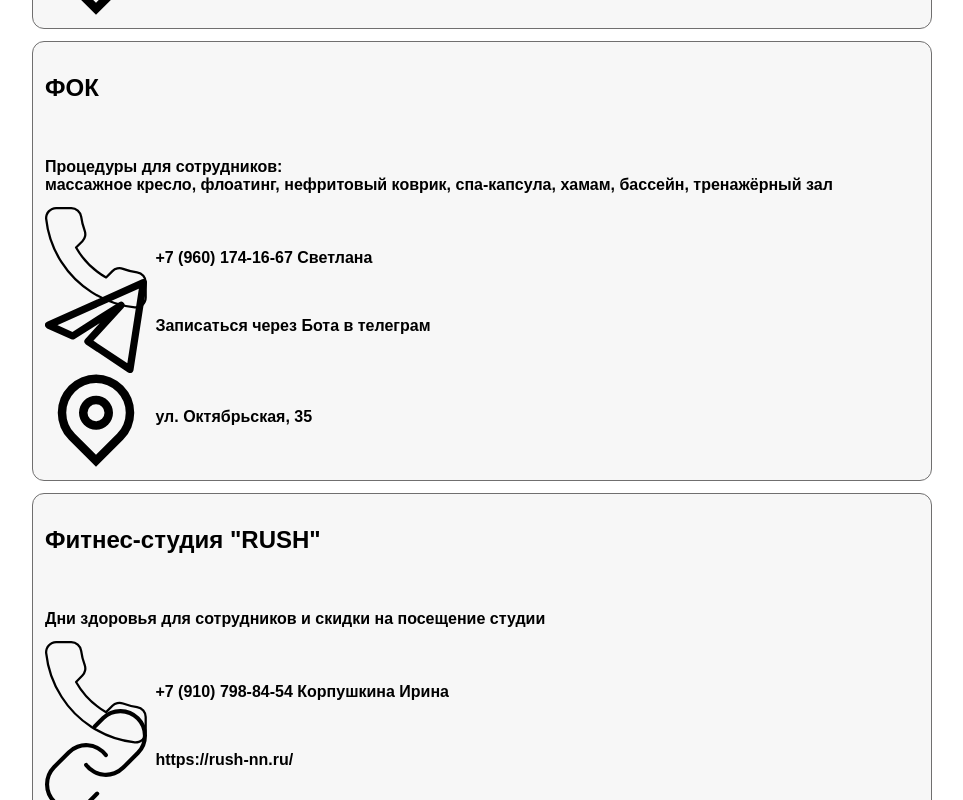
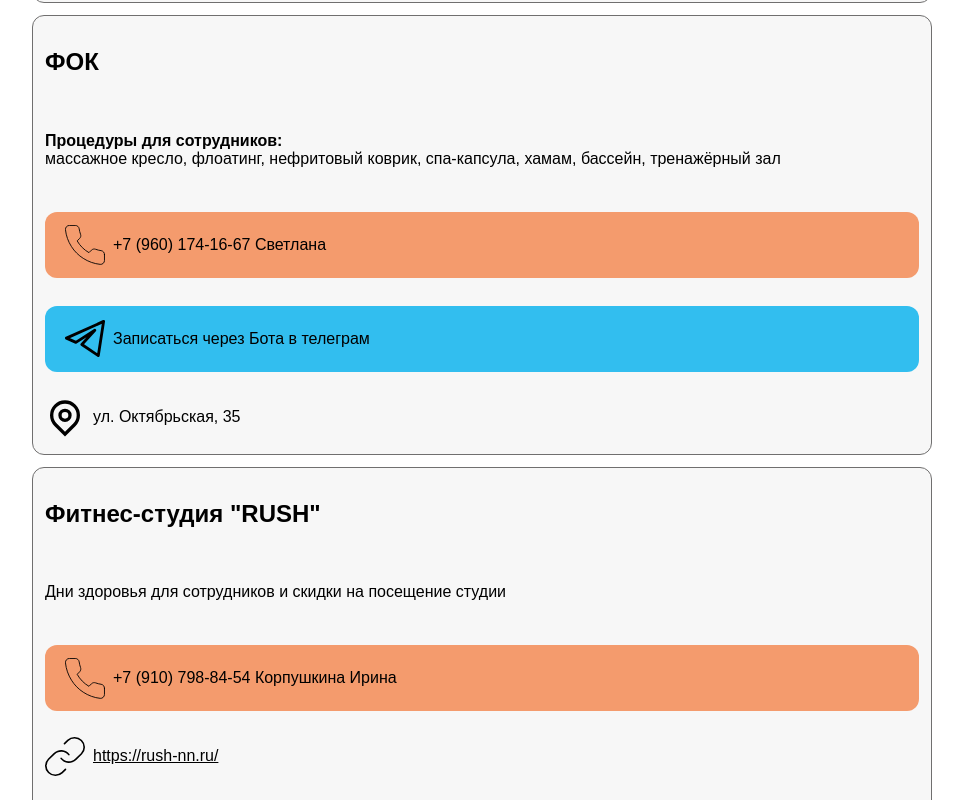
Before and after one commit to TimurKhen/technostrelka-2026, an Angular app: page /loyality in a window 1280 px wide. Shown: the part 760-1560 px from the top of the page, without its empty margins (158-1121 px from the left). Built offline with nearby package versions, Linux system fonts and the light colour scheme; a web font is replaced by a local one.

Commit message:
loyality css update

```diff
--- a/src/app/pages/loyalty/loyalty.html
+++ b/src/app/pages/loyalty/loyalty.html
@@ -23,7 +23,7 @@
           @for (item of group[1]; track item.name) {
             <label class="loyalty" appViewportAnimation>
               <h2>{{ item.name }}</h2>
-              <p [innerHTML]="item.text" style="white-space: pre-line;"s></p>
+              <p [innerHTML]="item.text"></p>
 
               @if (item.phone) {
                 <div class="phone info-block">
@@ -33,17 +33,17 @@
               }
 
               @if (item.telegram) {
-                <div class="telegram info-block">
+                <a [href]="item.telegram.link" target="_blank" class="telegram info-block">
                   <img src="icons/tg-logo.svg">
-                  <a [href]="item.telegram.link" target="_blank">{{ item.telegram.text }}</a>
-                </div>
+                  <p>{{ item.telegram.text }}</p>
+                </a>
               }
 
               @if (item.link) {
-                <div class="link info-block">
+                <a [href]="item.link" target="_blank" class="link">
                   <img src="icons/link.svg">
-                  <a [href]="item.link" target="_blank" class="truncate-link">{{ item.link }}</a>
-                </div>
+                  <p class="truncate-link">{{ item.link }}</p>
+                </a>
               }
 
               @if (item.adr) {
--- a/src/app/pages/loyalty/loyalty.scss
+++ b/src/app/pages/loyalty/loyalty.scss
@@ -43,23 +43,17 @@
         align-items: center;
         gap: $size-8;
         position: relative;
-        height: $size-40;
-
+        padding: $size-8 $size-20;
+        border-radius: $radius-lg;
         color: black;
-
 
         img {
           width: 8vw;
+          max-width: $size-80;
         }
       }
 
-      .phone {
-        img {
-          filter: invert(1);
-        }
-      }
-
-      .link {
+      .link, .phone {
         width: 100%;
         display: flex;
         align-items: center;
@@ -68,8 +62,19 @@
 
         img {
           filter: invert(1);
-          width: 8vw;
         }
+      }
+
+      .link {
+        text-decoration: underline;
+      }
+
+      .phone {
+        background: $color-orange;
+      }
+
+      .telegram {
+        background: $color-light-blue-2;
       }
 
       .addresses {
@@ -85,14 +90,24 @@
           gap: $size-8;
           position: relative;
 
-          img {
-            width: 8vw;
-          }
+        }
+      }
+
+      p {
+        font-weight: 500;
+        white-space: pre-line;
+
+        b {
+          font-weight: 900;
         }
       }
     }
   }
+}
 
+img {
+  width: 8vw;
+  max-width: $size-40 !important;
 }
 
 .filters {
```
